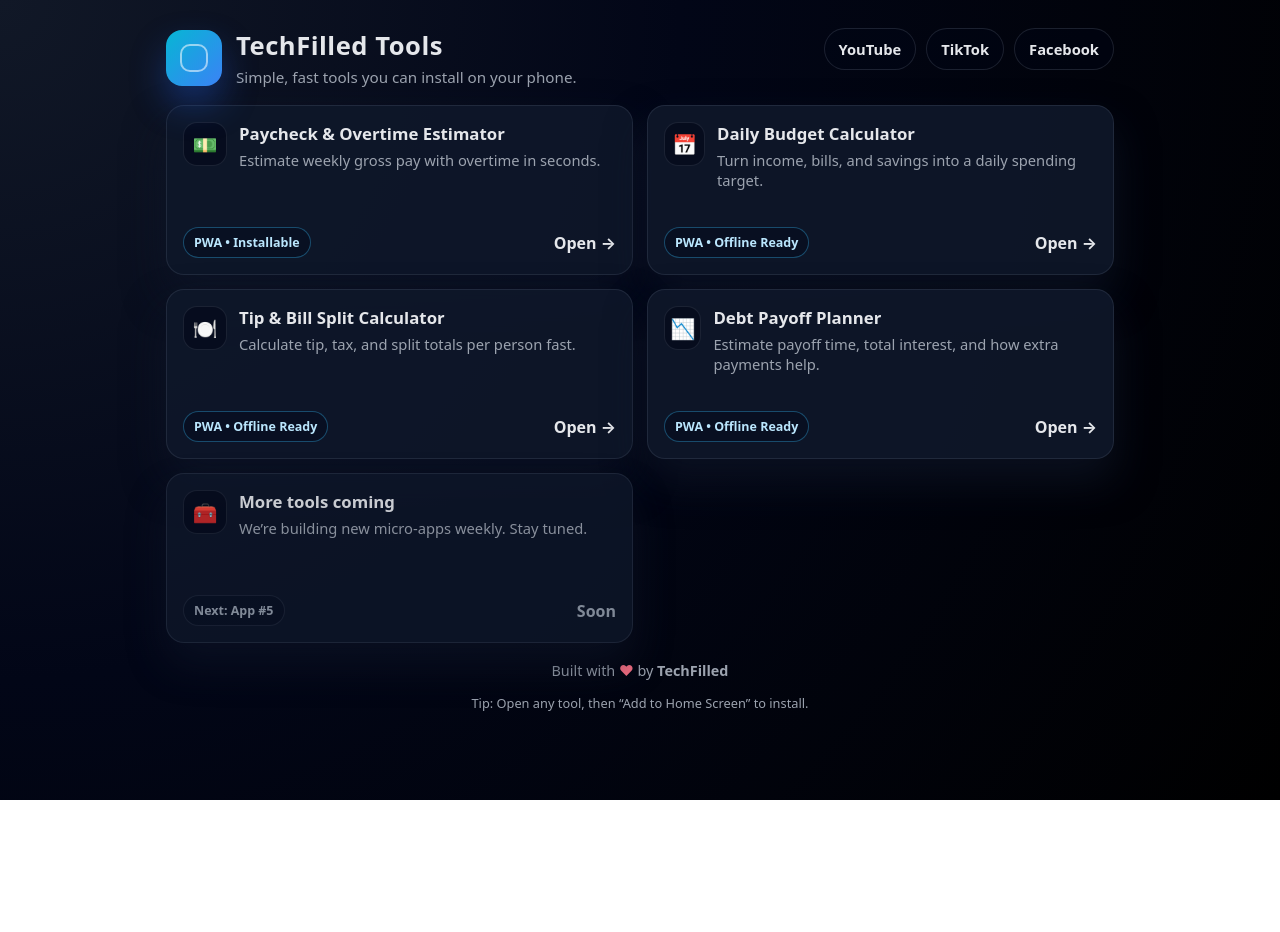
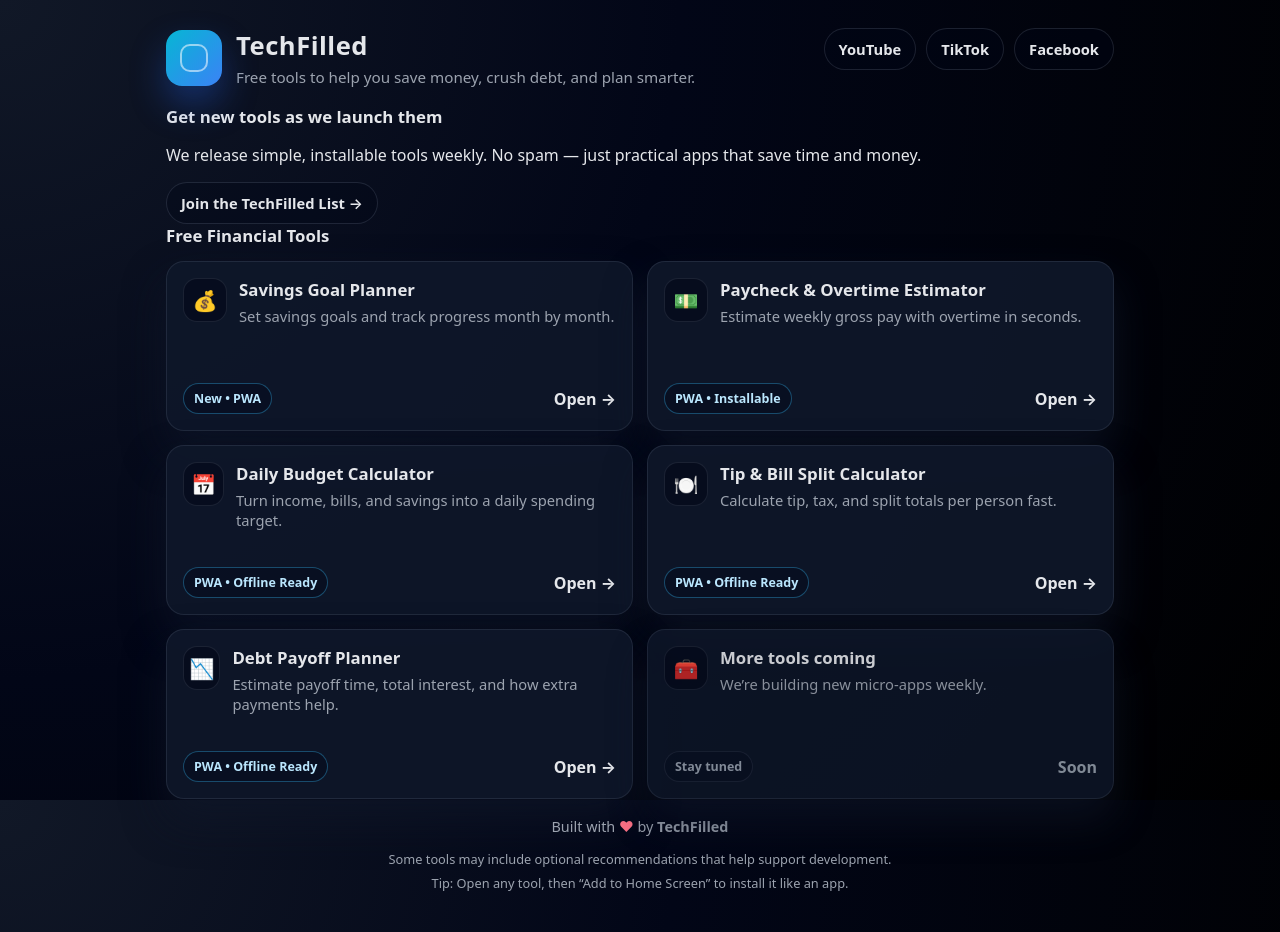
Before and after one commit to filledtech-prog/TechFilledHub, a plain HTML site: page index.html in a window 1280 px wide. Before the commit the page ends 800 px from the top, so only its background shows below. Drawn offline with Linux system fonts and the light colour scheme.

Commit message:
Update hub for monetization (email capture + featured app)

```diff
--- a/index.html
+++ b/index.html
@@ -3,8 +3,8 @@
 <head>
   <meta charset="UTF-8" />
   <meta name="viewport" content="width=device-width, initial-scale=1.0" />
-  <title>TechFilled Tools</title>
-  <meta name="description" content="Free, mobile-friendly tools by TechFilled." />
+  <title>TechFilled – Free Financial Tools</title>
+  <meta name="description" content="Free, mobile-friendly financial tools to help you save money, crush debt, and plan smarter." />
   <meta name="theme-color" content="#0b0e11" />
 
   <link rel="stylesheet" href="style.css" />
@@ -15,8 +15,10 @@
       <div class="brand">
         <div class="logo-mark" aria-hidden="true"></div>
         <div>
-          <h1>TechFilled Tools</h1>
-          <p class="tagline">Simple, fast tools you can install on your phone.</p>
+          <h1>TechFilled</h1>
+          <p class="tagline">
+            Free tools to help you save money, crush debt, and plan smarter.
+          </p>
         </div>
       </div>
 
@@ -27,7 +29,42 @@
       </div>
     </header>
 
-    <main class="grid">
+    <!-- EMAIL CAPTURE -->
+    <section class="email-capture">
+      <h2>Get new tools as we launch them</h2>
+      <p>
+        We release simple, installable tools weekly.
+        No spam — just practical apps that save time and money.
+      </p>
+      <a
+        class="btn primary"
+        href="#"
+        target="_blank"
+        rel="noopener"
+      >
+        Join the TechFilled List →
+      </a>
+      <!-- Replace # with your Google Form or Mailchimp signup link -->
+    </section>
+
+    <main>
+      <h2 class="section-title">Free Financial Tools</h2>
+
+      <div class="grid">
+        <a class="card featured" href="https://filledtech-prog.github.io/SavingsGoalPlanner/" target="_blank" rel="noopener">
+          <div class="card-top">
+            <div class="icon" aria-hidden="true">💰</div>
+            <div>
+              <h2>Savings Goal Planner</h2>
+              <p>Set savings goals and track progress month by month.</p>
+            </div>
+          </div>
+          <div class="card-bottom">
+            <span class="pill">New • PWA</span>
+            <span class="go">Open →</span>
+          </div>
+        </a>
+
         <a class="card" href="https://filledtech-prog.github.io/PaycheckEstimator/" target="_blank" rel="noopener">
           <div class="card-top">
             <div class="icon" aria-hidden="true">💵</div>
@@ -89,19 +126,27 @@
             <div class="icon" aria-hidden="true">🧰</div>
             <div>
               <h2>More tools coming</h2>
-            <p>We’re building new micro-apps weekly. Stay tuned.</p>
+              <p>We’re building new micro-apps weekly.</p>
             </div>
           </div>
           <div class="card-bottom">
-          <span class="pill muted">Next: App #5</span>
+            <span class="pill muted">Stay tuned</span>
             <span class="go muted">Soon</span>
           </div>
         </section>
+      </div>
     </main>
 
     <footer class="footer">
-      <p>Built with <span class="heart">❤</span> by <strong>TechFilled</strong></p>
-      <p class="small">Tip: Open any tool, then “Add to Home Screen” to install.</p>
+      <p>
+        Built with <span class="heart">❤</span> by <strong>TechFilled</strong>
+      </p>
+      <p class="small">
+        Some tools may include optional recommendations that help support development.
+      </p>
+      <p class="small">
+        Tip: Open any tool, then “Add to Home Screen” to install it like an app.
+      </p>
     </footer>
   </div>
 </body>
```
Lines whose indentation alone changed are shown as unchanged.
